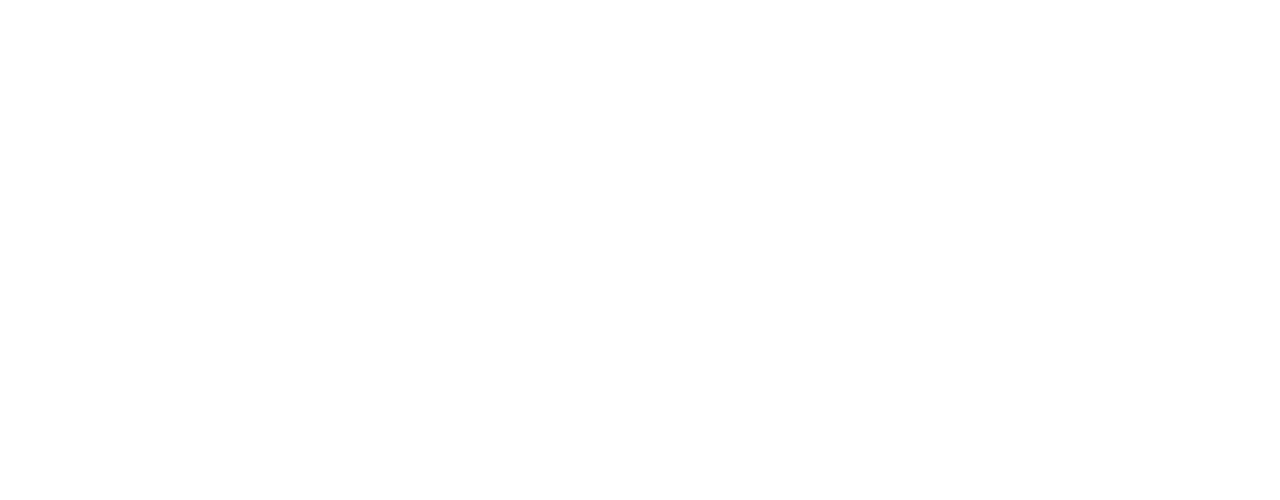
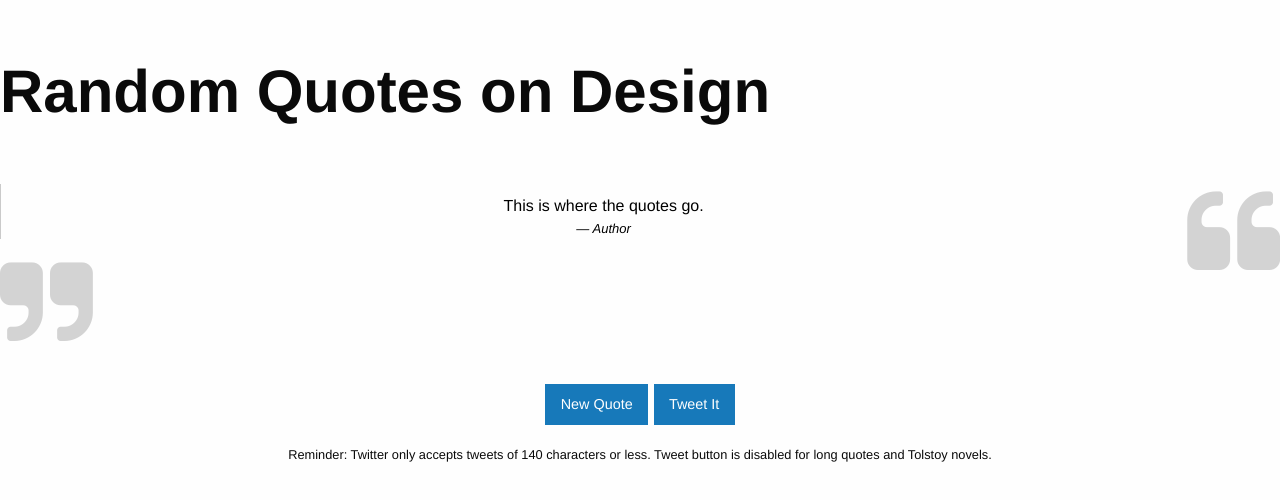
Before and after one commit to samkessaram/random_quote_machine, a plain HTML site: page index.html in a window 1280 px wide. Drawn offline with nearby package versions, Linux system fonts and the light colour scheme; no server answers.

Commit message:
added trianglfy function

```diff
--- a/index.html
+++ b/index.html
@@ -9,10 +9,12 @@
   src="https://code.jquery.com/jquery-3.1.1.min.js"
   integrity="sha256-hVVnYaiADRTO2PzUGmuLJr8BLUSjGIZsDYGmIJLv2b8="
   crossorigin="anonymous"></script>
+  <script type="text/javascript" src="https://cdnjs.cloudflare.com/ajax/libs/trianglify/1.0.1/trianglify.min.js"></script>
   <script type="text/javascript" src="scripts.js"></script>
 
 </head>
 <body>
+  <canvas id="canvas"></canvas>
   <div class="container">
     <div class="row">
       <h1 class="medium-8 medium-centered column">Random Quotes on Design</h1>
--- a/scripts.js
+++ b/scripts.js
@@ -1,6 +1,4 @@
-$(document).ready(function(){
-
-  getQuote();
+getQuote();
 
   function getQuote(){
     var timestamp = Date.now();
@@ -16,6 +14,13 @@ $(document).ready(function(){
 
       editTweetLink($("#quote").html(), $("#author").html()); // use jQuery to grab quote stripped of HTML encoding
       checkLength($("#quote").html(), $("#author").html());
+
+      var pattern = Trianglify({
+      width: window.innerWidth,
+      height: window.innerHeight
+  });
+
+  pattern.canvas(document.getElementById('canvas'));
     });
   };
 
@@ -46,5 +51,4 @@ $(document).ready(function(){
       event.preventDefault();
       alert("Shoot! This quote is too long to tweet.");
     }
-  });
 });
--- a/styles.css
+++ b/styles.css
@@ -1,5 +1,5 @@
 body {
-  display: none;
+/*  display: none;*/
 }
 
 h1 {
@@ -7,6 +7,18 @@ h1 {
   font-size: 60px;
 }
 
+blockquote, cite {
+  color: black;
+}
+
+#canvas {
+  position:fixed;
+  top:0;
+  left: 0;
+  height: 100%
+  width: 100%;
+  z-index: -1;
+}
 
 .container {
   margin-top: 50px;
```
